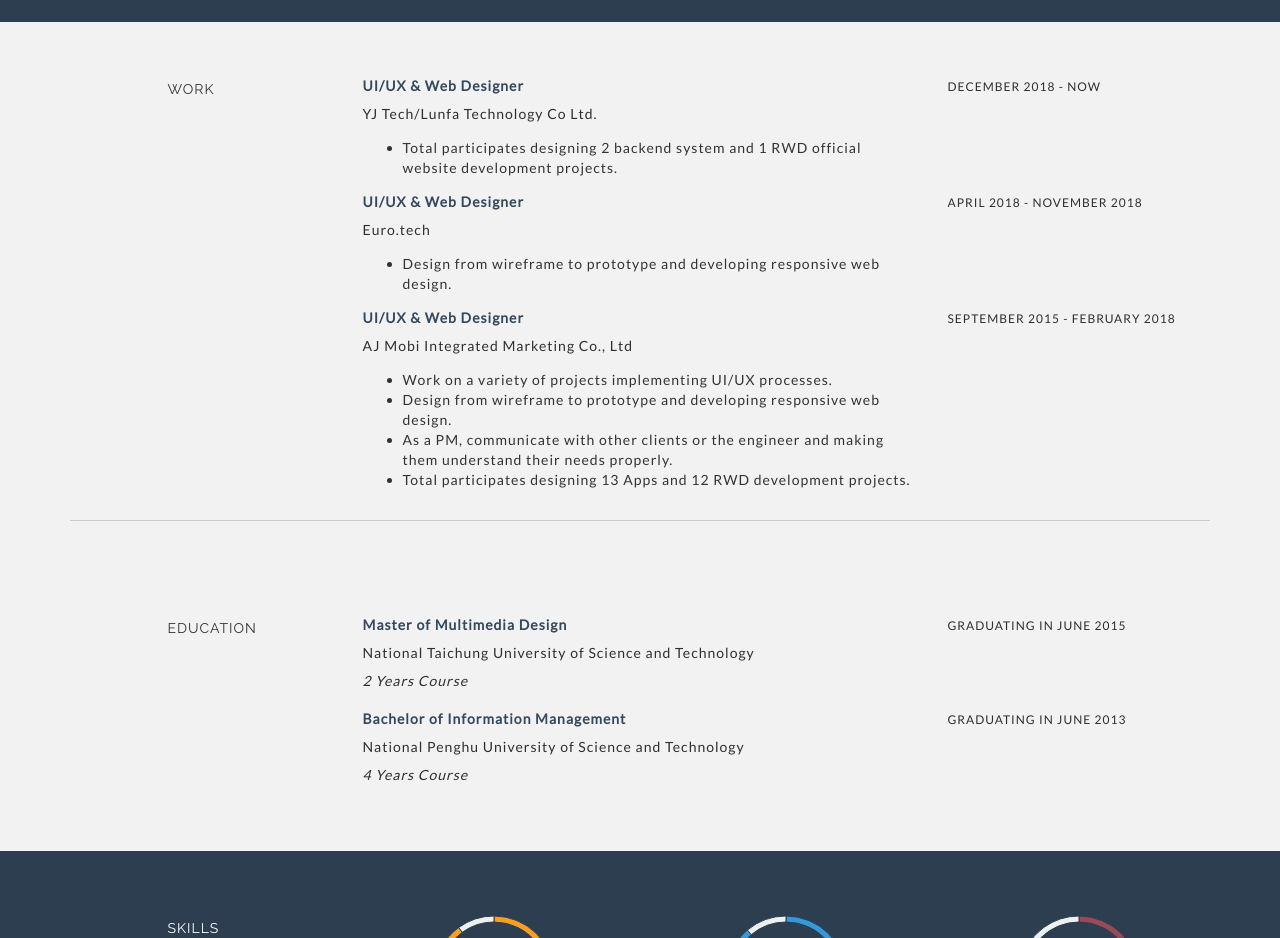
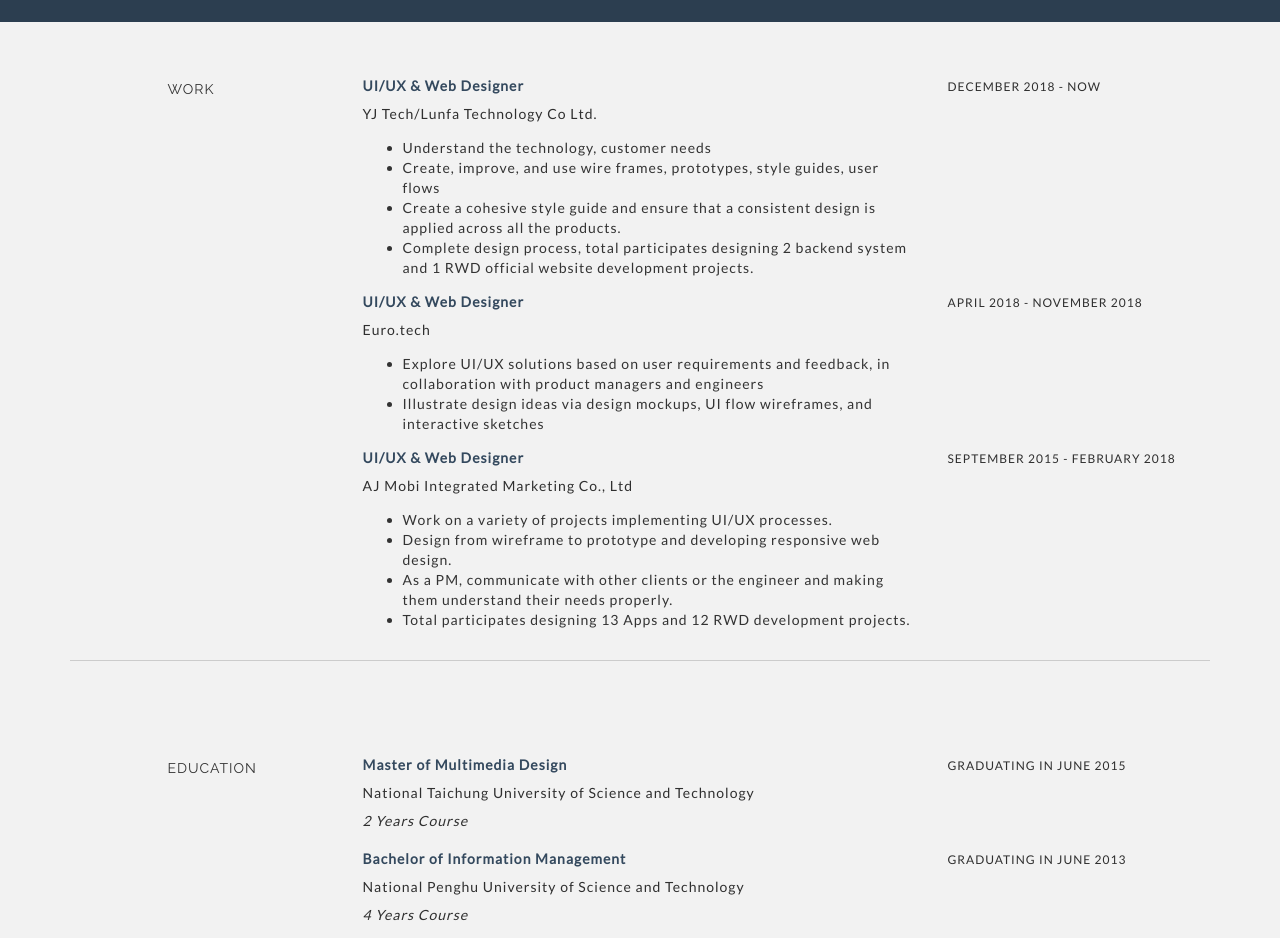
Before and after one commit to melon26/melonCV, a plain HTML site: page index.html in a window 1280 px wide. Shown: the part 780-1718 px from the top of the page. Drawn offline with Linux system fonts and the light colour scheme.

Commit message:
context update

```diff
--- a/index.html
+++ b/index.html
@@ -74,7 +74,10 @@
                 <p>
                     <more>
                         <ul>
-                            <li>Total participates designing 2 backend system and 1 RWD official website development projects.</li>
+                            <li>Understand the technology, customer needs</li>
+                            <li>Create, improve, and use wire frames, prototypes, style guides, user flows</li>
+                            <li>Create a cohesive style guide and ensure that a consistent design is applied across all the products.</li>
+                            <li>Complete design process, total participates designing 2 backend system and 1 RWD official website development projects.</li>
                         </ul>
                     </more>
                 <p>
@@ -90,7 +93,8 @@
                 <p>
                     <more>
                         <ul>
-                            <li>Design from wireframe to prototype and developing responsive web design.</li>
+                            <li>Explore UI/UX solutions based on user requirements and feedback, in collaboration with product managers and engineers</li>
+                            <li>Illustrate design ideas via design mockups, UI flow wireframes, and interactive sketches</li>
                         </ul>
                     </more>
                 <p>
```
